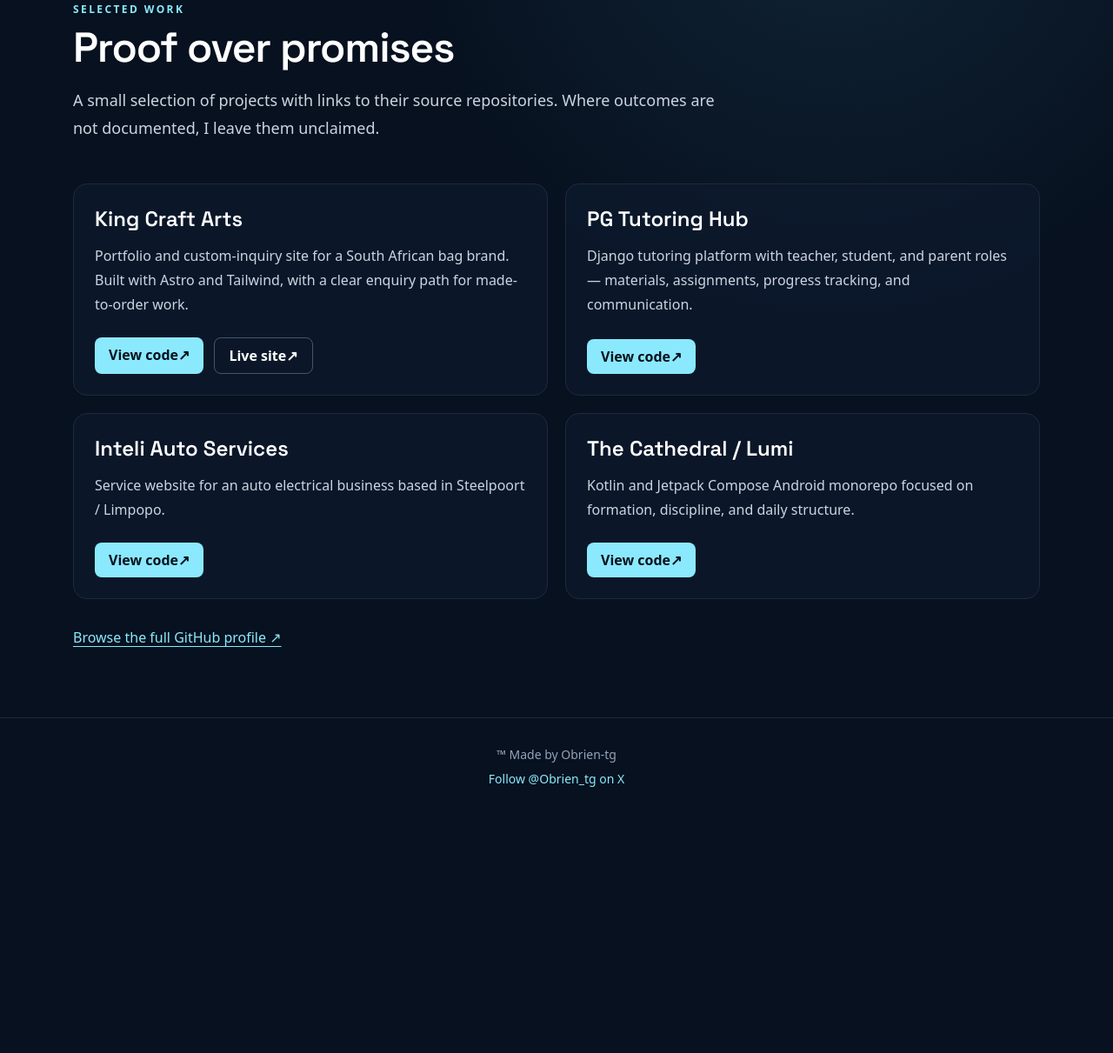
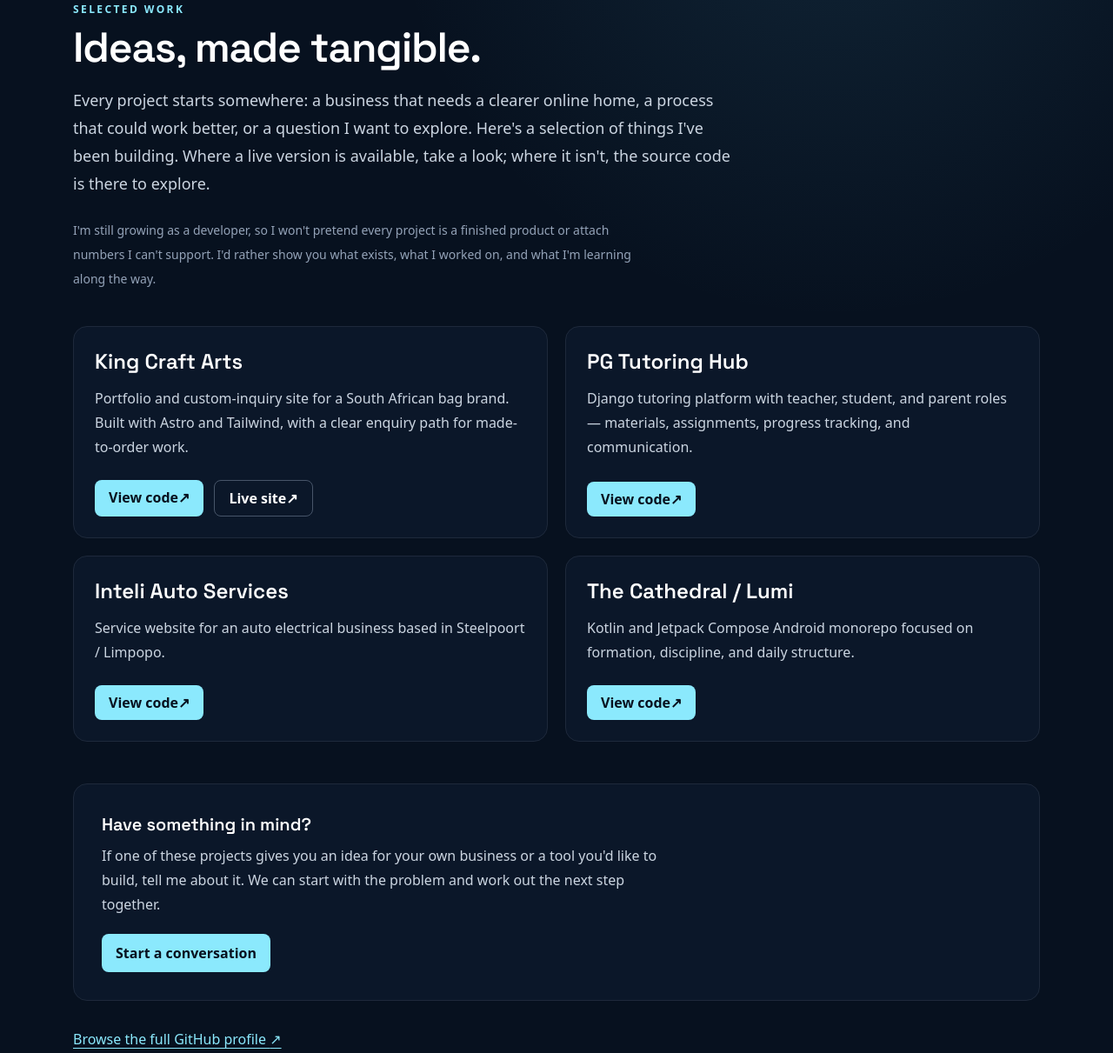
Before and after one commit to Obrien-tg/Portfolio, an Astro site: page /work in a window 1280 px wide. Shown: the part 146-1357 px from the top of the page at 87% size. Before the commit the page ends 1084 px from the top, so only its background shows below. Built offline with nearby package versions, Linux system fonts and the light colour scheme; Astro itself is replaced by a stand-in of ours.

Commit message:
Make portfolio work page client-focused

```diff
--- a/src/pages/work.astro
+++ b/src/pages/work.astro
@@ -1,4 +1,17 @@
 ---
-import BaseLayout from '../layouts/BaseLayout.astro'; import SectionIntro from '../components/SectionIntro.astro'; import ProjectCard from '../components/ProjectCard.astro'; import { projects } from '../data';
+import BaseLayout from '../layouts/BaseLayout.astro';
+import SectionIntro from '../components/SectionIntro.astro';
+import ProjectCard from '../components/ProjectCard.astro';
+import { projects } from '../data';
 ---
-<BaseLayout title="Work | Obrien TG" description="Verified repository projects by Obrien TG."><SectionIntro eyebrow="Selected work" title="Proof over promises" intro="A small selection of projects with links to their source repositories. Where outcomes are not documented, I leave them unclaimed."/><div class="mt-12 grid gap-5 sm:grid-cols-2">{projects.map((project) => <ProjectCard project={project} />)}</div><a class="mt-8 inline-block text-ice underline underline-offset-4 hover:text-white" href="https://github.com/Obrien-tg" target="_blank" rel="noopener noreferrer">Browse the full GitHub profile ↗</a></BaseLayout>
+<BaseLayout title="Selected Work | Obrien TG" description="Explore websites, web applications, and Android projects built by Obrien TG. See the work, source code, and live demos where available.">
+  <SectionIntro eyebrow="Selected work" title="Ideas, made tangible." intro="Every project starts somewhere: a business that needs a clearer online home, a process that could work better, or a question I want to explore. Here's a selection of things I've been building. Where a live version is available, take a look; where it isn't, the source code is there to explore."/>
+  <div class="mt-6 max-w-2xl text-sm leading-7 text-slate-400">I'm still growing as a developer, so I won't pretend every project is a finished product or attach numbers I can't support. I'd rather show you what exists, what I worked on, and what I'm learning along the way.</div>
+  <div class="mt-10 grid gap-5 sm:grid-cols-2">{projects.map((project) => <ProjectCard project={project} />)}</div>
+  <div class="mt-12 rounded-2xl border border-slate-800 bg-panel/70 p-6 sm:p-8">
+    <h2 class="font-display text-xl font-semibold text-white">Have something in mind?</h2>
+    <p class="mt-2 max-w-2xl leading-7 text-slate-300">If one of these projects gives you an idea for your own business or a tool you'd like to build, tell me about it. We can start with the problem and work out the next step together.</p>
+    <a class="mt-5 inline-flex rounded-lg bg-ice px-4 py-2.5 font-semibold text-ink hover:bg-white" href="/contact/">Start a conversation</a>
+  </div>
+  <a class="mt-8 inline-block text-ice underline underline-offset-4 hover:text-white" href="https://github.com/Obrien-tg" target="_blank" rel="noopener noreferrer">Browse the full GitHub profile <span aria-hidden="true">↗</span></a>
+</BaseLayout>
```
